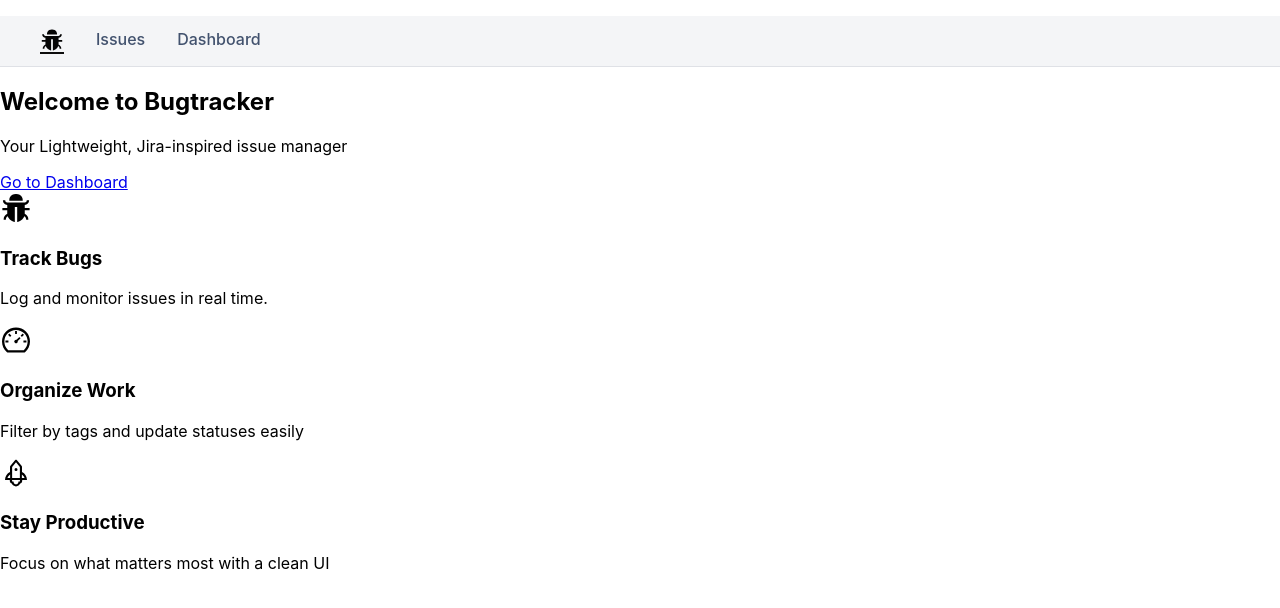
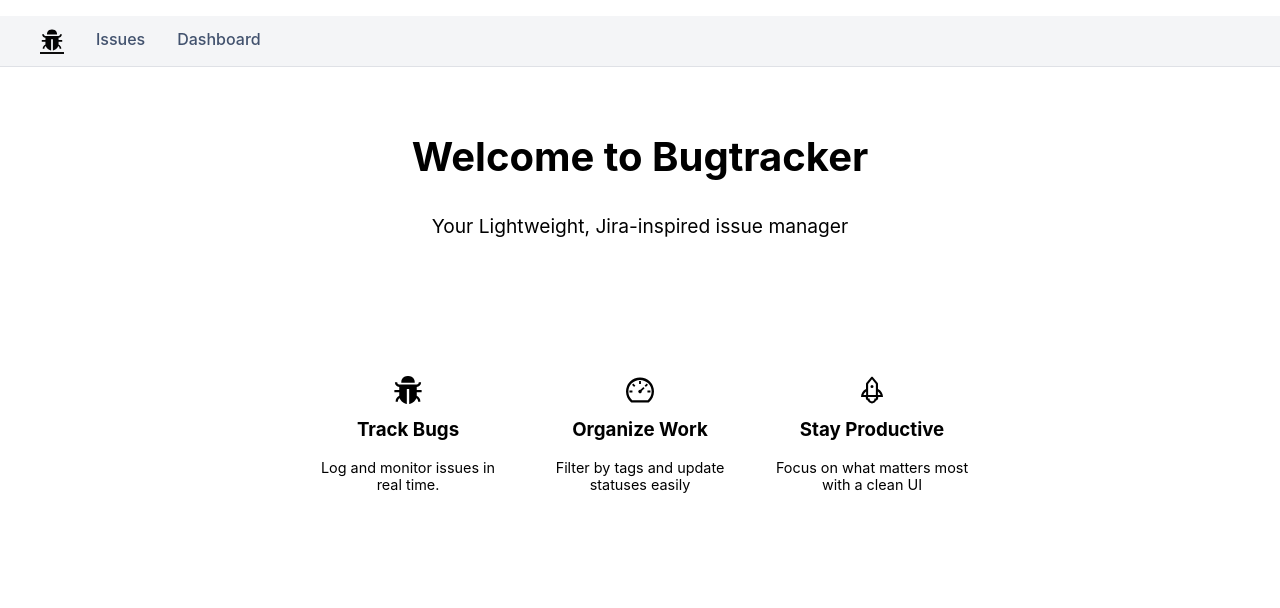
Before and after one commit to Dntlevett/issue-tracker-2, a React (Create React App) app: page / in a window 1280 px wide. Shown: the top 608 px of the page. Built offline with nearby package versions, Linux system fonts and the light colour scheme.

Commit message:
style new landing page

```diff
--- a/src/Components/Landing/landing.scss
+++ b/src/Components/Landing/landing.scss
@@ -0,0 +1,52 @@
+.landing {
+  padding: 2rem;
+  text-align: center;
+  .hero {
+    margin-bottom: 3rem;
+
+    h1 {
+      font-size: 2.5rem;
+      color: var(--link);
+    }
+    p {
+      font-size: 1.2rem;
+      color: var(--text);
+      margin-top: 0.5rem;
+    }
+    .cta-button {
+      margin-top: 1.5rem;
+      display: inline-block;
+      padding: 0.75rem 1.5rem;
+      background-color: var(--link);
+      color: white;
+      border-radius: 4px;
+      text-decoration: none;
+      font-weight: bold;
+
+      &:hover {
+        background-color: var(--link-hover);
+      }
+    }
+  }
+  .features {
+    display: flex;
+    justify-content: center;
+    gap: 2rem;
+    flex-wrap: wrap;
+
+    .feature {
+      max-width: 200px;
+      h3 {
+        margin-top: 0.5rem;
+        color: var(--text);
+      }
+      p {
+        font-size: 0.9rem;
+        color: var(--text);
+      }
+      svg {
+        color: var(--link);
+      }
+    }
+  }
+}
```
